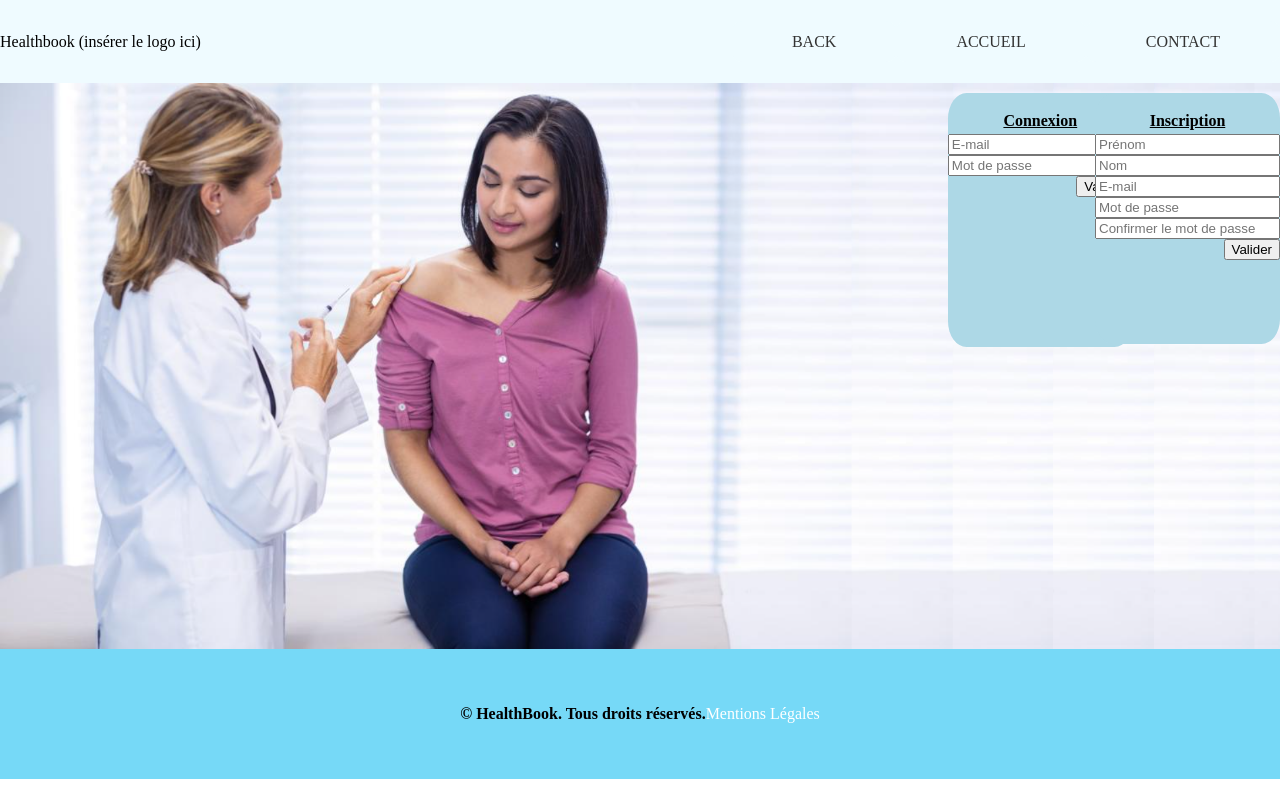
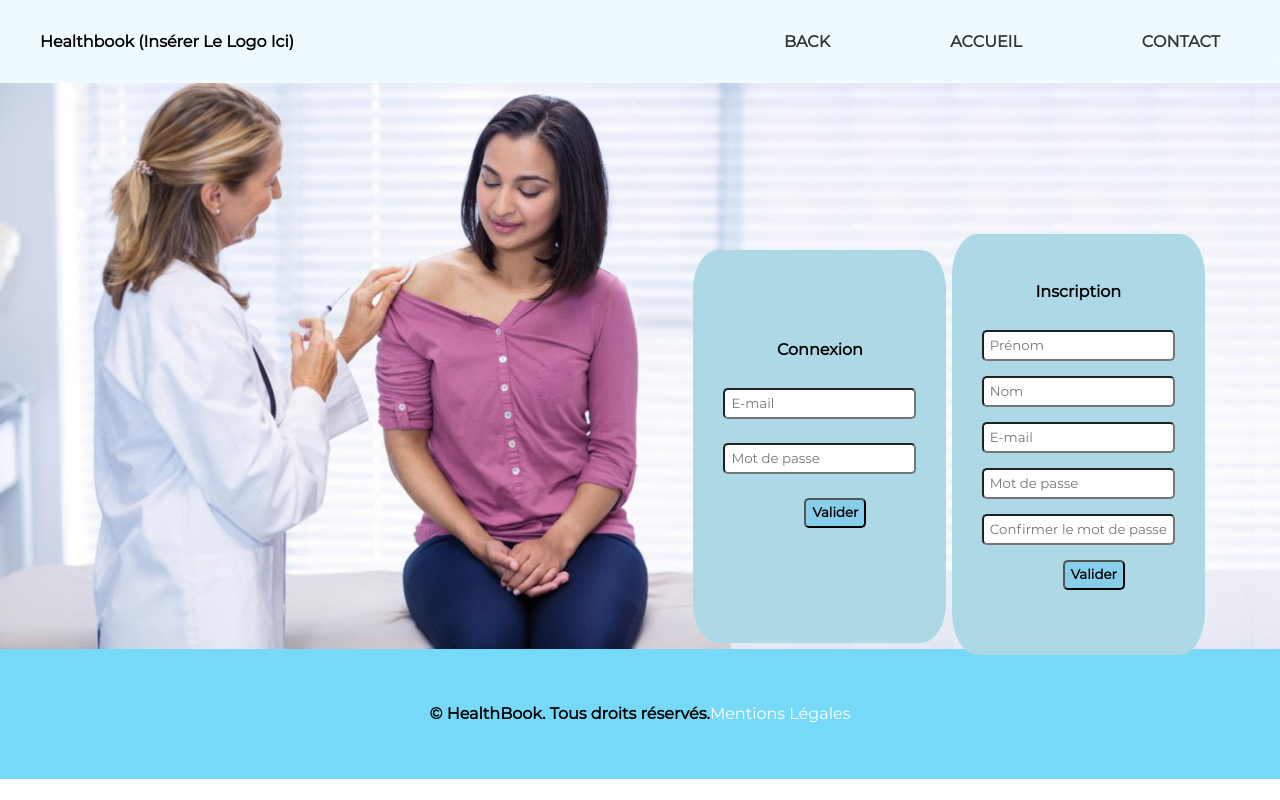
Before and after one commit to ClemBlue/Sant-Connect-, a PHP site: page / in a window 1280 px wide. Run offline with PHP 8.4, Linux system fonts and the light colour scheme.

Commit message:
réorganisation de la structure du fichier style, ajout des fonts, stylisation des formulaires de la page d'accueil, du header,du footer et de la page mentions légales

```diff
--- a/asset/css/style.css
+++ b/asset/css/style.css
@@ -67,9 +67,65 @@ table {
 .clear {
 	*zoom:1;
 }
-/* CSS du site */
 
-/* footer par Younès */
+/* Fonts du site */
+@font-face {
+    font-family: 'montserratregular';
+    src: url('../fonts/montserrat-regular-webfont.woff2') format('woff2'),
+         url('../fonts/montserrat-regular-webfont.woff') format('woff');
+    font-weight: normal;
+    font-style: normal;
+
+}
+
+/* HEADER par Cyril*/
+
+.headernav  {
+	background-color: #EFFBFF;
+	display: flex;
+	justify-content: space-between;
+	align-items: center;
+	height: 83px
+}
+
+.headernav ul  {
+	display: flex;
+	justify-content: flex-end;
+}
+
+.logo p {
+	display: flex;
+	font-family: 'montserratregular', sans-serif;
+	font-weight: bold;
+	text-transform: capitalize;
+	margin-left: 40px;
+}
+
+.headernav nav ul li a {
+	background-color: #EFFBFF;
+	color: #333;
+	text-transform: uppercase;
+	text-decoration: none;
+	padding: 12px 60px;
+	border-radius: 10px;
+	font-family: 'montserratregular', sans-serif;
+	font-weight: bold;
+}
+
+.menunav  nav ul li a:hover, #header nav ul li a.active {
+  background-color: #BFFBFF;
+}
+
+/* BODY ACCUEIL par Younès*/
+/* image de fond de l'accueil */
+.home-bg {
+	display: flex;
+	max-width: 100%;
+	position: relative;
+	z-index: -1;
+}
+
+/* FOOTER par Younès */
 
 #footer {
 	display: flex;
@@ -81,13 +137,14 @@ table {
 }
 
 #footer .copyright {
-
+	font-family: 'montserratregular', sans-serif;
 	font-weight: bolder;
 }
 
 #footer a{
 	color: white;
 	text-decoration: none;
+	font-family: 'montserratregular', sans-serif;
 }
 
 #footer a:hover{
@@ -95,93 +152,12 @@ table {
 	font-weight: bolder;
 }
 
-/* BODY ACCUEIL par Younès*/
-/* image de fond de l'accueil */
-.home-bg {
-	display: flex;
-	max-width: 100%;
-	position: relative;
-	z-index: -1;
-}
-
-/* HEADER par Cyril*/
-
-.headernav  {
-	background-color: #EFFBFF;
-	display: flex;
-	justify-content: space-between;
-	align-items: center;
-	height: 83px
-
-}
-.headernav ul  {
-	display: flex;
-	justify-content: flex-end;
-
-}
-.logo p {
-	display: flex;
-}
-
-.headernav nav ul li a {
-	background-color: #EFFBFF;
-	color: #333;
-	text-transform: uppercase;
-	text-decoration: none;
-	padding: 12px 60px;
-	border-radius: 10px;
-
-
-}
-.menunav  nav ul li a:hover, #header nav ul li a.active {
-  background-color: #BFFBFF;
-}
-
-/* CONTACT */
-.bodycontact {
-background-color: #F0F0F0;
-
-}
-.contact {
-	font-size: 3em;
-	display: flex;
-	justify-content: center;
-	padding-top: 10px;
-}
-.box1 img {
-width: 100%;
-padding-top: 30px;
-margin-bottom: 100px;
-}
-.box1 {
-	position: relative;
-	height: 700px;
-	width: 500px;
-	padding-left: 50px;
-	padding-bottom: 50px;
-}
-.box2 {
-	position: absolute;
-	right: -175px;
-	top: 38%;
-	background-color: #131313;
-	color: #FFF;
-	height: 250px;
-	width : 387px;
-	display: flex;
-	justify-content: center;
-	align-items: center;
-	font-size: 2.5em;
-}
-
-
-/* FORMULAIRES par Younès */
+/* FORMULAIRES ACCUEIL par Younès */
 
 /* LOGIN FORMULAIRE par Younès */
 
 #loginform {
 	display: flex;
-	justify-content: right;
 	padding: 20px 0 150px;
 	flex-direction: column;
 	color: black;
@@ -190,7 +166,10 @@ margin-bottom: 100px;
 	position: absolute;
 	text-align: right;
 	flex: 1;
-	right: 11.5%;
+	right: 24.5%;
+	top: 30%;
+	padding: 91.5px 30px;
+	margin-right: 20px;
 	border-radius: 10%;
 	margin-top: 10px;
 	background-color: lightblue;
@@ -200,10 +179,15 @@ margin-bottom: 100px;
 	text-align: center;
 }
 
+.logintitle{
+	margin-bottom: 10px;
+}
+
 #loginform .logintitle h2 {
 	font-size: 1rem;
-	margin-bottom: 5px;
-	text-decoration: underline;
+	margin-bottom: 20px;
+	font-weight: bold;
+	font-family: 'montserratregular', sans-serif;
 }
 
 #loginform .loginfields {
@@ -231,30 +215,40 @@ margin-bottom: 100px;
 	border: solid rgba(0, 0, 0, .5) 1px;
 }
 
-#loginform .loginfields input[type="submit"] {
-	background-color: red;
-	color: white;
-	border: 0;
-	outline: none;
-	cursor: pointer;
-	transition: all .2s;
-	font-family: 'alfa_slab_oneregular', cursive;
-	text-transform: uppercase;
-	text-align: center;
-	font-size: 16px;
-}
-
 #loginform .loginfields input[type="submit"]:hover {
 	background-color: brown;
 	color: white;
 }
 
+#loginform .loginputs {
+	margin-bottom: 24px;
+}
+
+.loginputs input {
+	border-radius: 5px 5px;
+	padding: 6px;
+}
+
+.loginputs input::placeholder {
+	font-family: 'montserratregular', sans-serif;
+}
+
+
+#boutonlogin {
+	background-color: skyblue;
+	margin-right: 50px;
+	font-family: 'montserratregular', sans-serif;
+	font-weight: bold;
+}
+
+#boutonlogin:hover {
+	color: white;
+}
 
 /* SIGNUP FORMULAIRE par Younès */
 
 #signupform	 {
 	display: flex;
-	justify-content: right;
 	padding: 20px 0 84px;
 	flex-direction: column;
 	color: black;
@@ -263,8 +257,11 @@ margin-bottom: 100px;
 	position: absolute;
 	text-align: right;
 	flex: 1;
-	right: 0%;
+	right: 9%;
+	top: 28%;
 	margin-top: 10px;
+	margin-right: -40px;
+	padding: 50px 30px;
 	background-color: lightblue;
 	border-radius: 10%;
 }
@@ -275,51 +272,96 @@ margin-bottom: 100px;
 
 #signupform .signuptitle h2 {
 	font-size: 1rem;
-	margin-bottom: 5px;
+	margin-bottom: 20px;
 	font-weight: bold;
+	font-family: 'montserratregular', sans-serif;
+}
+
+
+.signupinputs {
+	margin-bottom: 15px;
+}
+
+.signupinputs input {
+	border-radius: 5px 5px;
+	padding: 6px;
+}
+
+.signupinputs input::placeholder {
+	font-family: 'montserratregular', sans-serif;
+}
+
+.signuptitle{
+	margin-bottom: 10px;
+}
+
+#boutonsignup {
+	background-color: skyblue;
+	margin-right: 50px;
+	font-family: 'montserratregular', sans-serif;
+	font-weight: bold;
+}
+
+#boutonsignup:hover {
+	color: white;
+}
+
+
+/* PAGE CONTACT par Cyril*/
+.bodycontact {
+background-color: #F0F0F0;
+}
+
+.contact {
+	font-size: 3em;
+	display: flex;
+	justify-content: center;
+	padding-top: 10px;
+}
+
+.box1 img {
+width: 100%;
+padding-top: 30px;
+margin-bottom: 100px;
+}
+
+.box1 {
+	position: relative;
+	height: 700px;
+	width: 500px;
+	padding-left: 50px;
+	padding-bottom: 50px;
+}
+
+.box2 {
+	position: absolute;
+	right: -175px;
+	top: 38%;
+	background-color: #131313;
+	color: #FFF;
+	height: 250px;
+	width : 387px;
+	display: flex;
+	justify-content: center;
+	align-items: center;
+	font-size: 2.5em;
+}
+
+/* PAGE MENTIONS LEGALES par Younès */
+
+.mentionbody {
+	background-color: lightgray;
+}
+
+.mentiontitle {
+	font-family: 'montserratregular', sans-serif;
+	font-weight: bold;
+	text-align: center;
 	text-decoration: underline;
 }
 
-#signupform .signupfields {
-	max-width: 800px;
-	width: 100%;
-	margin: 0 auto;
-	position: relative;
-	overflow: hidden;
+.mention{
+	font-family: 'montserratregular', sans-serif;
+	text-align: center;
+	line-height: 1.2;
 }
-
-#signupform .signupfields {
-	display: flex;
-	justify-content: space-between;
-}
-
-#signupform .signupfields input {
-	flex: 1;
-	max-width: 48%;
-	margin: 10px 0;
-	padding: 15px;
-	font-family: 'bebas_neueregular', cursive;
-	font-weight: 300;
-	font-size: 18px;
-	border-radius: 4px;
-	border: solid rgba(0, 0, 0, .5) 1px;
-	background-color: #ffb042;
-}
-
-#signupform .signupfields input[type="submit"] {
-	background-color: red;
-	color: white;
-	border: 0;
-	outline: none;
-	cursor: pointer;
-	transition: all .2s;
-	font-family: 'alfa_slab_oneregular', cursive;
-	text-transform: uppercase;
-	text-align: center;
-	font-size: 16px;
-}
-
-#signupform .signupfields input[type="submit"]:hover {
-	background-color: brown;
-	color: white;
-}
```
